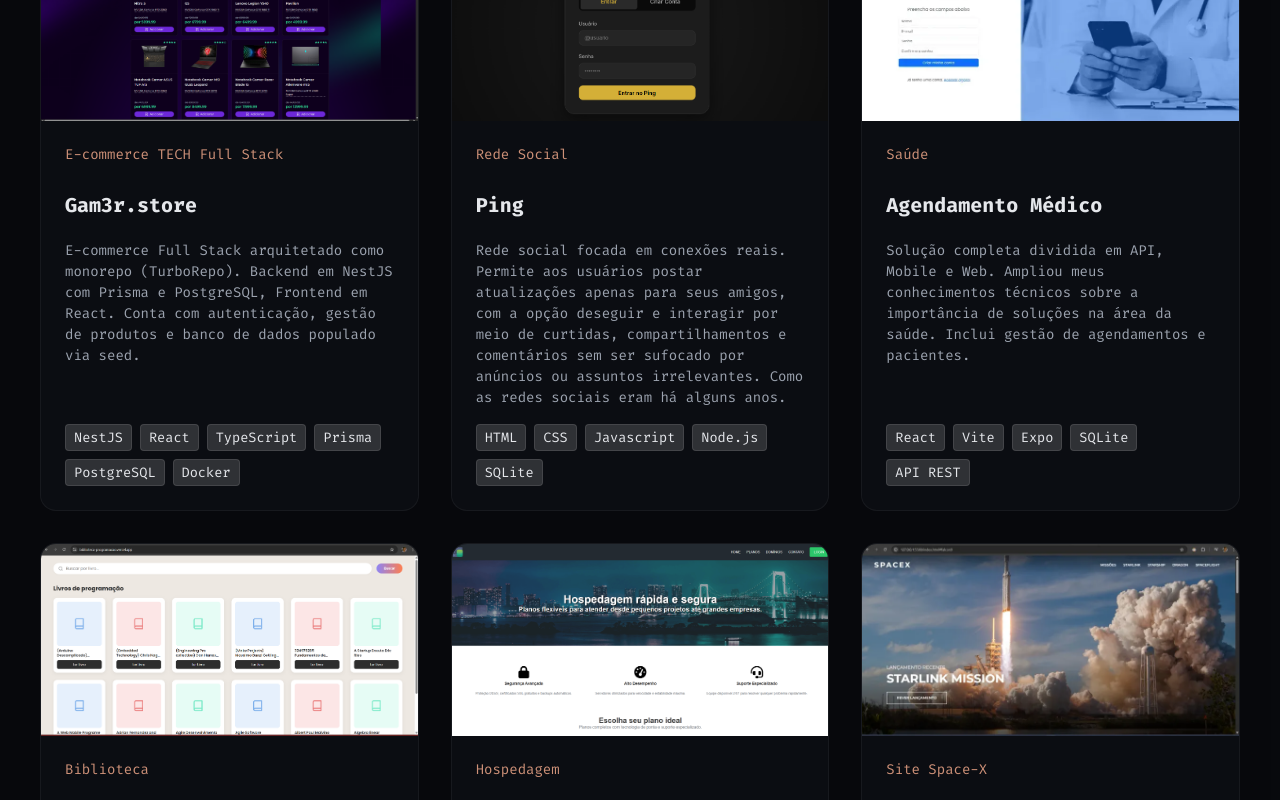
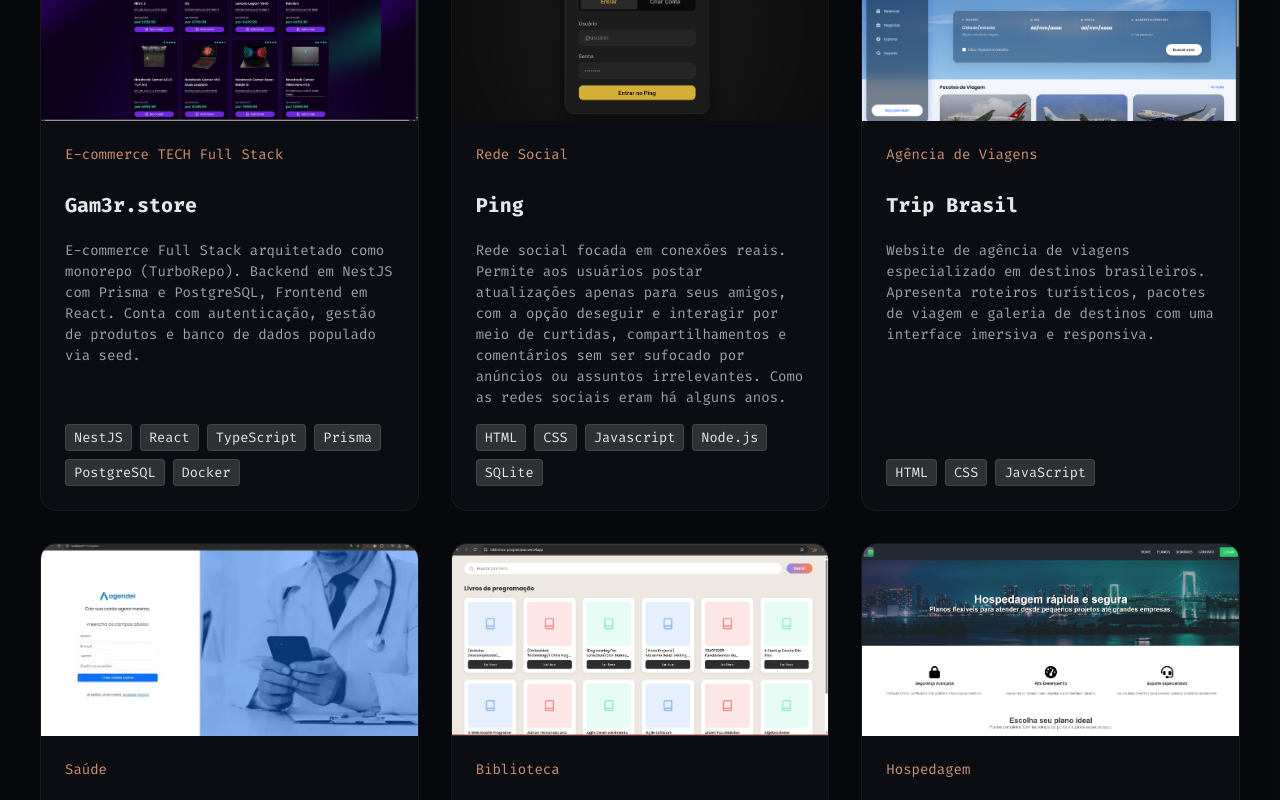
Before and after one commit to karimoreira/meu-portifolio, a React (Vite) app: page / in a window 1280 px wide. Shown: the part 1480-2280 px from the top of the page. Built offline with nearby package versions, Linux system fonts and the light colour scheme.

Commit message:
feat: agencia de viagens trip brasil

```diff
--- a/src/data/content.js
+++ b/src/data/content.js
@@ -57,6 +57,15 @@
   },
   {
     id: 3,
+    tag: "Agência de Viagens",
+    title: "Trip Brasil",
+    description: "Website de agência de viagens especializado em destinos brasileiros. Apresenta roteiros turísticos, pacotes de viagem e galeria de destinos com uma interface imersiva e responsiva.",
+    tech: ["HTML", "CSS", "JavaScript"],
+    repo: "https://github.com/karimoreira/agencia-de-viagens-br",
+    image: "img/tripbrasil.webp"
+  },
+  {
+    id: 4,
     tag: "Saúde",
     title: "Agendamento Médico",
     description: "Solução completa dividida em API, Mobile e Web. Ampliou meus conhecimentos técnicos sobre a importância de soluções na área da saúde. Inclui gestão de agendamentos e pacientes.",
@@ -65,7 +74,7 @@
     image: "img/criarconta.webp"
   },
   {
-    id: 4,
+    id: 5,
     tag: "Biblioteca",
     title: "Biblioteca Online",
     description: "Aplicação web para acessar e pesquisar livros de programação. Carrega automaticamente livros do diretório e gera metadados. Foco em democratizar o acesso ao conhecimento técnico.",
@@ -75,7 +84,7 @@
     image: "img/bibliotecadelivros.webp"
   },
   {
-    id: 5,
+    id: 6,
     tag: "Hospedagem",
     title: "Host Site",
     description: "Serviço de hospedagem de sites. Permite visualizar planos e recursos. Proposta de permitir que qualquer pessoa coloque seu site no ar com poucos cliques.",
@@ -84,7 +93,7 @@
     image: "img/hostsite.webp"
   },
   {
-    id: 6,
+    id: 7,
     tag: "Site Space-X",
     title: "Landing Page SpaceX",
     description: "Landing page inspirada na SpaceX. O projeto apresenta um layout responsivo e com efeitos visuais ao passar o mouse nos elementos, destacando seções com as informações dos últimos eventos da empresa, missões e foguetes lançados.",
@@ -93,7 +102,7 @@
     image: "img/space-x.webp"
   },
   {
-    id: 7,
+    id: 8,
     tag: "Cafeteria",
     title: "Cafeteria Ctrl+Coffee",
     description: "Aplicação completa para uma cafeteria, oferecendo funcionalidades como exibição de cardápio, carrinho de compras, contato e finalização de pedidos. Foco em usabilidade e minimalismo.",
@@ -102,7 +111,7 @@
     image: "img/frontcoffee.webp"
   },
   {
-    id: 8,
+    id: 9,
     tag: "Java Desktop",
     title: "Gestão de Clientes",
     description: "Sistema desktop com autenticação, criptografia e banco SQLite. Conta com filtros de busca, backup e geração de relatórios (JasperReports). A interface é a clássica do Java, focada em funcionalidade.",
@@ -111,7 +120,7 @@
     image: "img/cadastro.webp"
   },
   {
-    id: 9,
+    id: 10,
     tag: "Pokédex",
     title: "Consulta de Pokémons",
     description: "Aplicação responsiva que consome a PokéAPI via requisições assíncronas para renderizar cards dinâmicos. Implementa paginação, filtragem por tipos e busca eficiente.",
@@ -120,7 +129,7 @@
     image: "img/pokedex.webp"
   },
   {
-    id: 10,
+    id: 11,
     tag: "Animação",
     title: "Sistema Solar",
     description: "Simulação visual dos planetas orbitando o Sol, incluindo a Lua e a Terra. As órbitas são traçadas com efeitos de rotação e velocidades proporcionais ao tempo orbital real.",
@@ -129,7 +138,7 @@
     image: "img/sistemasolar.webp"
   },
   {
-    id: 11,
+    id: 12,
     tag: "Game",
     title: "Memory Game Rick & Morty",
     description: "Jogo de memória temático desafiando usuários a encontrar pares de cartas dos personagens da série. Experiência divertida e interativa para testar a memória.",
```
Also changed, not shown: public/img/tripbrasil.webp (added).
